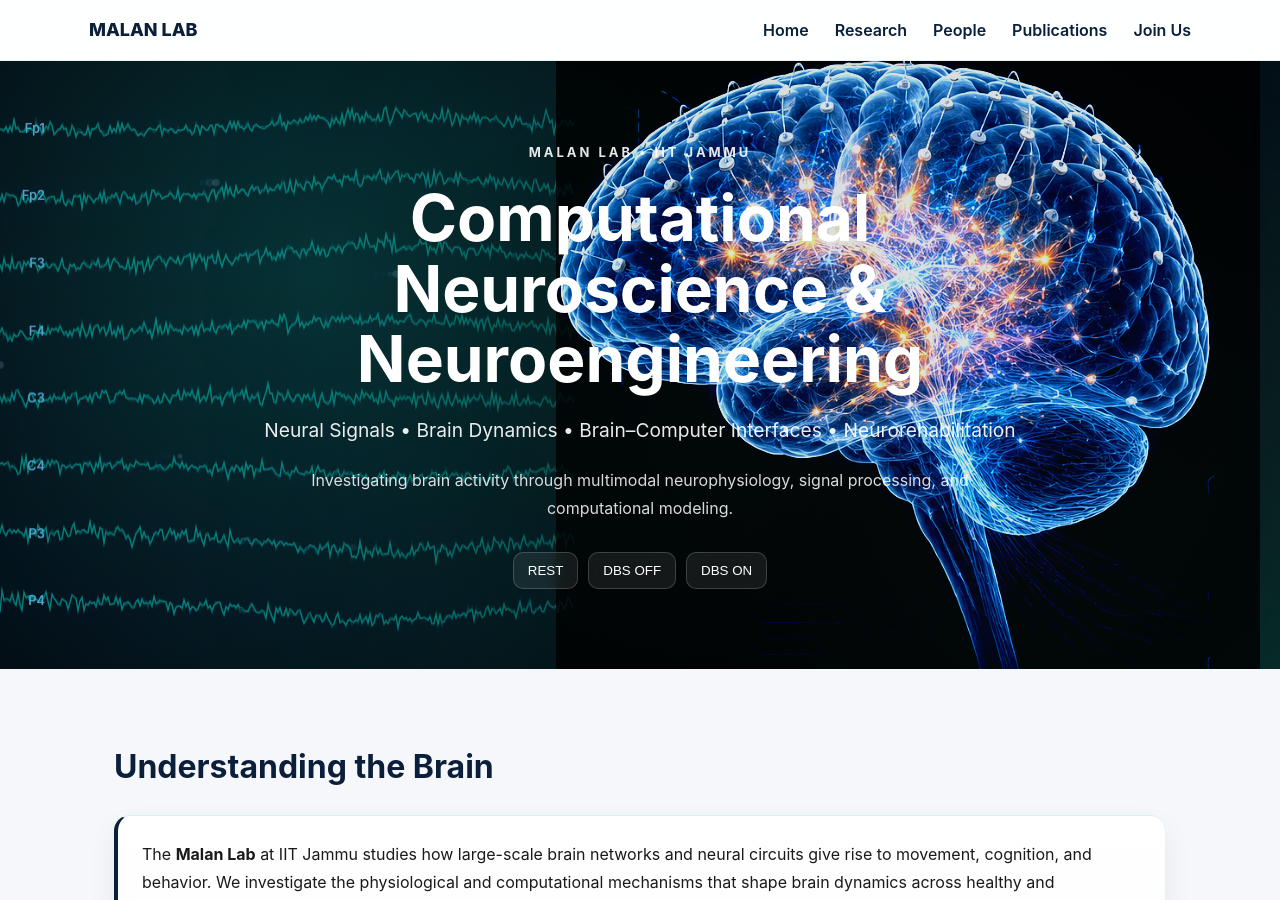
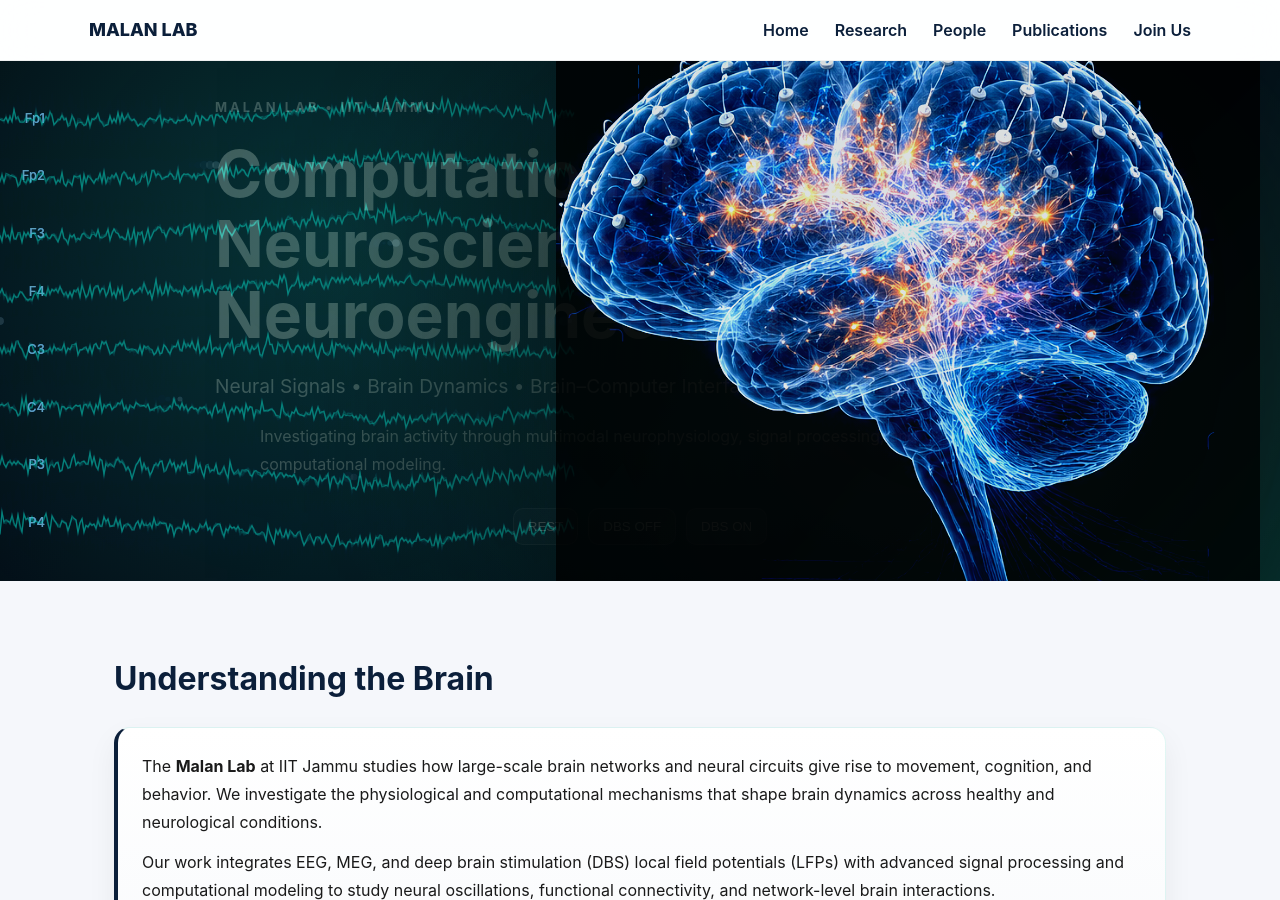
Before and after one commit to malanlab/malanlab.github.io, a Jekyll site: the page built from index.md, in a window 1280 px wide and 900 px high. Built offline with Jekyll 4.4.1, drawn with Linux system fonts in a browser that asks for light colours.

Commit message:
Update hero.html

```diff
--- a/_includes/hero.html
+++ b/_includes/hero.html
@@ -3,8 +3,11 @@
   <canvas class="brain-canvas"></canvas>
 
   <img src="{{ '/assets/images/brain.png' | relative_url }}" class="brain-image" />
-  <div class="hero-inner">
 
+  <!-- LEFT COLUMN (NEW STRUCTURE) -->
+  <div class="hero-left">
+
+    <!-- TOP LEFT TEXT -->
     <div class="hero-content">
 
       <div class="hero-lab">
@@ -25,6 +28,7 @@
 
     </div>
 
+    <!-- BOTTOM LEFT SIGNAL CONTROLS -->
     <div class="brain-controls">
       <button onclick="setBrainState('REST')">REST</button>
       <button onclick="setBrainState('DBS_OFF')">DBS OFF</button>
```
